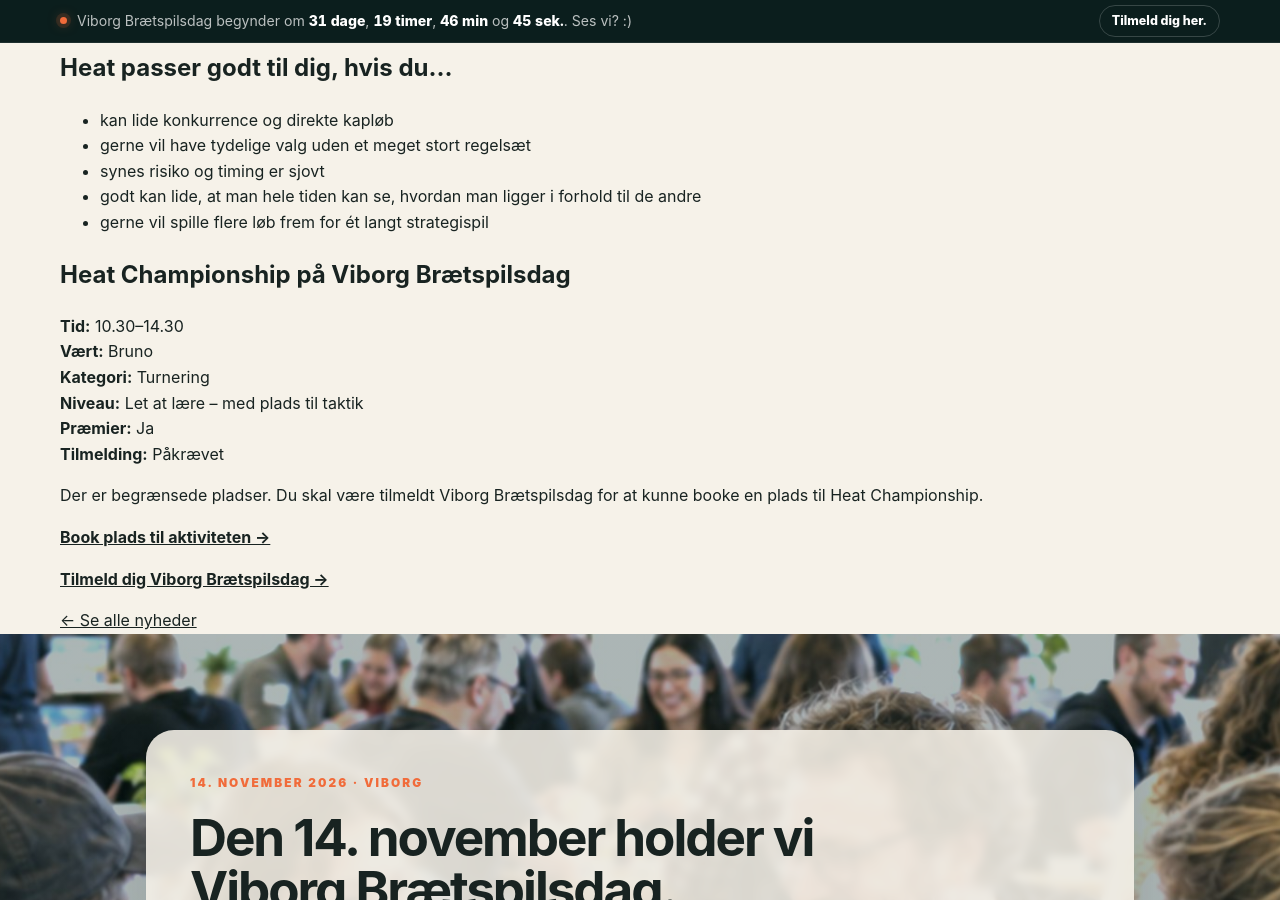
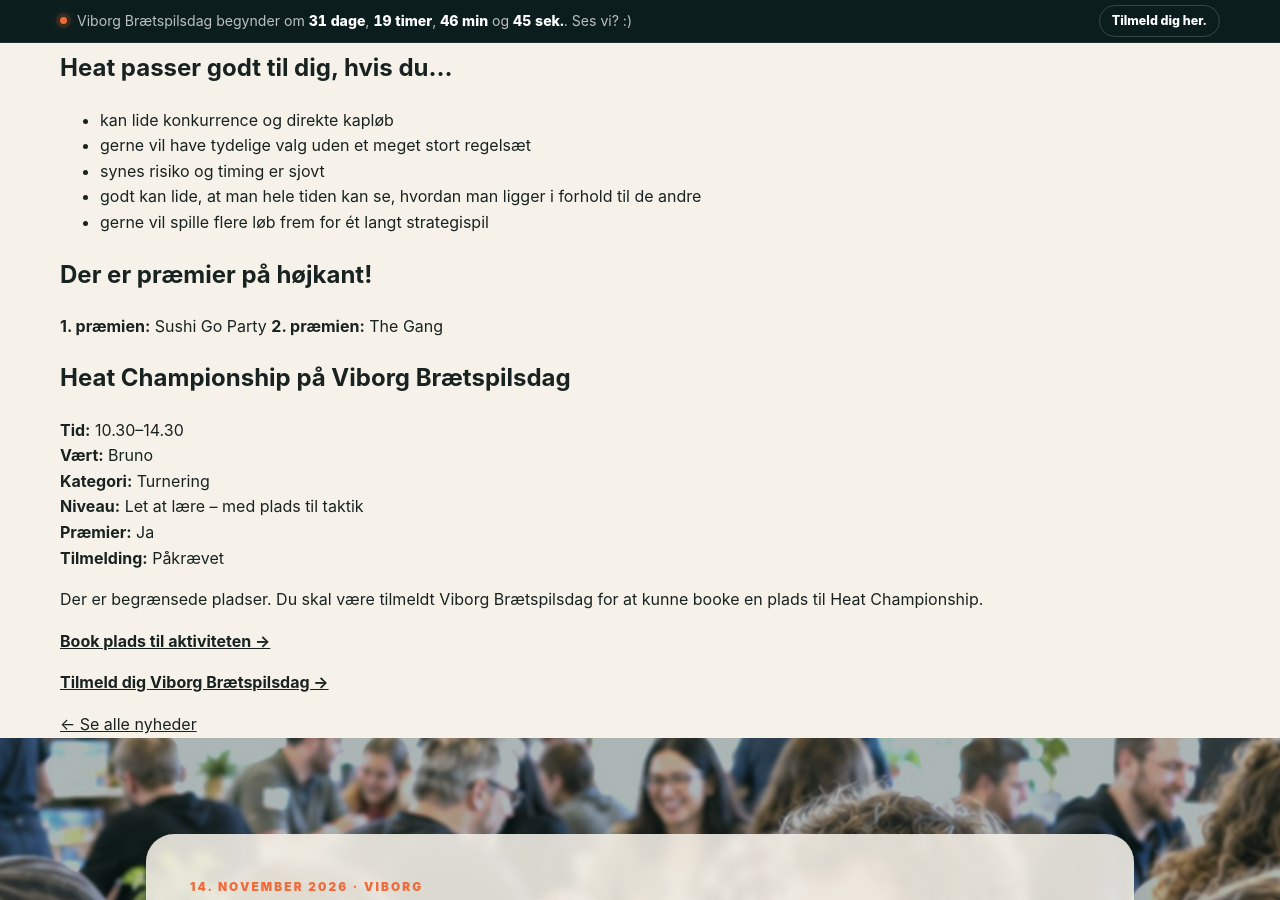
Before and after one commit to Andrejao/spilex, a Jekyll site: the page built from _posts/2026-09-15-heat-championship.md, in a window 1280 px wide and 900 px high, scrolled down 1191 px. Built offline with Jekyll 4.4.1, drawn with Linux system fonts in a browser that asks for light colours.

Commit message:
Update 2026-09-15-heat-championship.md

```diff
--- a/_posts/2026-09-15-heat-championship.md
+++ b/_posts/2026-09-15-heat-championship.md
@@ -55,6 +55,11 @@ Kendskab til Heat er en fordel i en turnering, men spillet er langt mere tilgæn
 - godt kan lide, at man hele tiden kan se, hvordan man ligger i forhold til de andre
 - gerne vil spille flere løb frem for ét langt strategispil
 
+## Der er præmier på højkant!
+
+**1. præmien:** Sushi Go Party
+**2. præmien:** The Gang
+
 ## Heat Championship på Viborg Brætspilsdag
 
 **Tid:** 10.30–14.30
```
